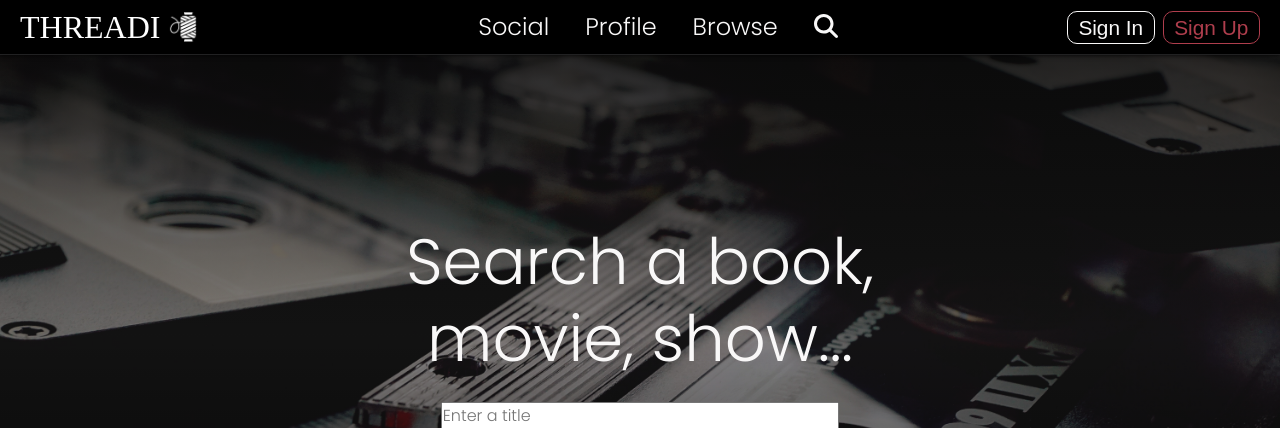
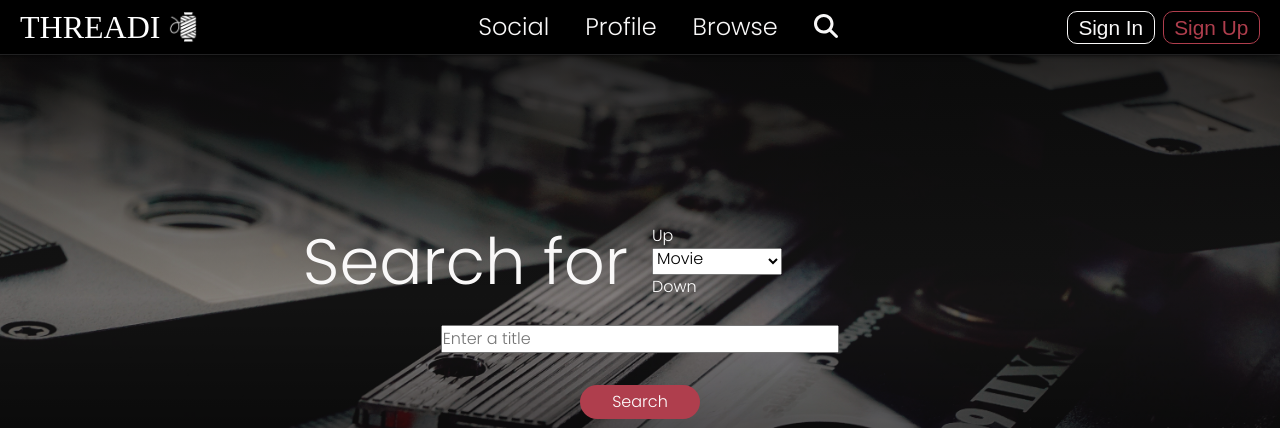
Before and after one commit to Jamesgit22/Threadi, a React (Create React App) app in the folder client/: page /browse in a window 1280 px wide. Shown: the top 428 px of the page. Built offline with nearby package versions, Linux system fonts and the light colour scheme; a web font is replaced by a local one.

Commit message:
added switch to browse

```diff
--- a/client/src/components/browse/Browse.css
+++ b/client/src/components/browse/Browse.css
@@ -18,6 +18,22 @@
   background-size: cover;
   margin: 0 !important;
   padding: 0 !important;
+}
+
+#browse-switch-container {
+  display: flex;
+  flex-direction: column;
+  text-align: left;
+  margin-top: 8em;
+
+}
+
+#browse-switch {
+  display: flex;
+  flex-direction: column;
+  text-align: left;
+  color: black;
+
 }
 
 #browse-msg {
--- a/client/src/components/browse/Browse.jsx
+++ b/client/src/components/browse/Browse.jsx
@@ -1,8 +1,14 @@
 import React from 'react';
+import { useState } from 'react';
 import './Browse.css';
 import { motion } from 'framer-motion';
 
 export default function Browse() {
+  const [selectedWord, setSelectedWord] = useState('');
+
+  const handleWordChange = (e) => {
+    setSelectedWord(e.target.value);
+  };
   return (
     <>
       <div id='browse-main' className='container-fluid'>
@@ -13,7 +19,39 @@ export default function Browse() {
               <div className='col-11 pt-5'>
                 <div className='row pt-5'>
                   <div className='col-12 pb-3'>
-                    <h2 id='browse-msg'>Search a book,<br></br> movie, show...</h2>
+                    <div className='row'>
+                      <div className='col-6 d-flex justify-content-end'>
+                        <h2 id='browse-msg'>Search for</h2>
+                      </div>
+                      <div id='browse-switch-container' className='col-6'>
+                        <div className='row'>
+                          <div className='col-12'>
+                            <button id='up-btn'>Up</button>
+                          </div>
+                        </div>
+                        <div className='row'>
+                          <div className='col-12'>
+                            <select id='browse-switch'
+                              value={selectedWord}
+                              onChange={handleWordChange}
+                            >
+                              <option value='movie'>Movie</option>
+                              <option value='show'>Show</option>
+                              <option value='book'>Book</option>
+                              <option value='games'>Video Games</option>
+                              <option value='anime'>Anime</option>
+                              <option value='manga'>Manga</option>
+                            </select>
+                            {/* <h2>{selectedWord}</h2> */}
+                          </div>
+                        </div>
+                        <div className='row'>
+                          <div className='col-12'>
+                            <button id='down-btn'>Down</button>
+                          </div>
+                        </div>
+                      </div>
+                    </div>
                   </div>
                 </div>
                 <div className='row justify-content-center'>
```
